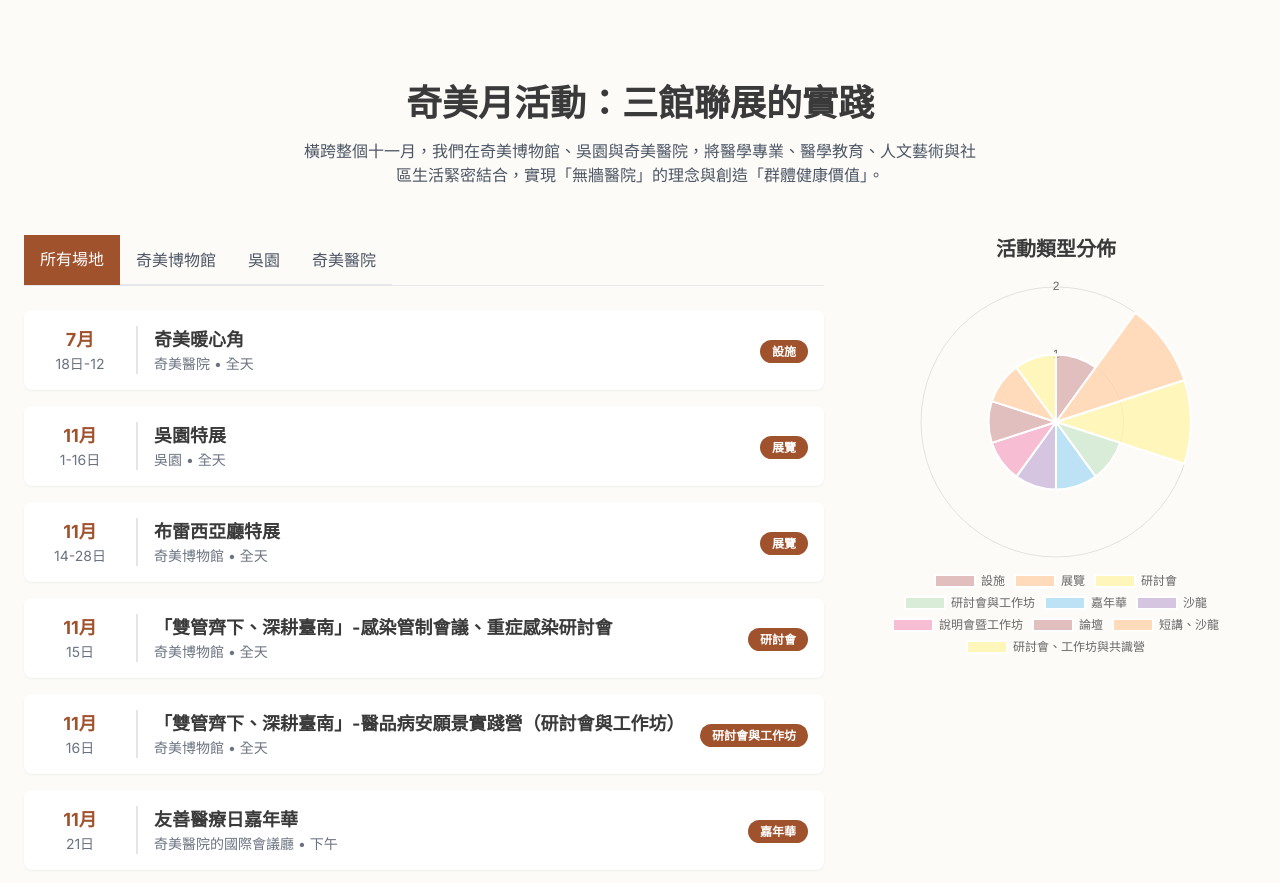
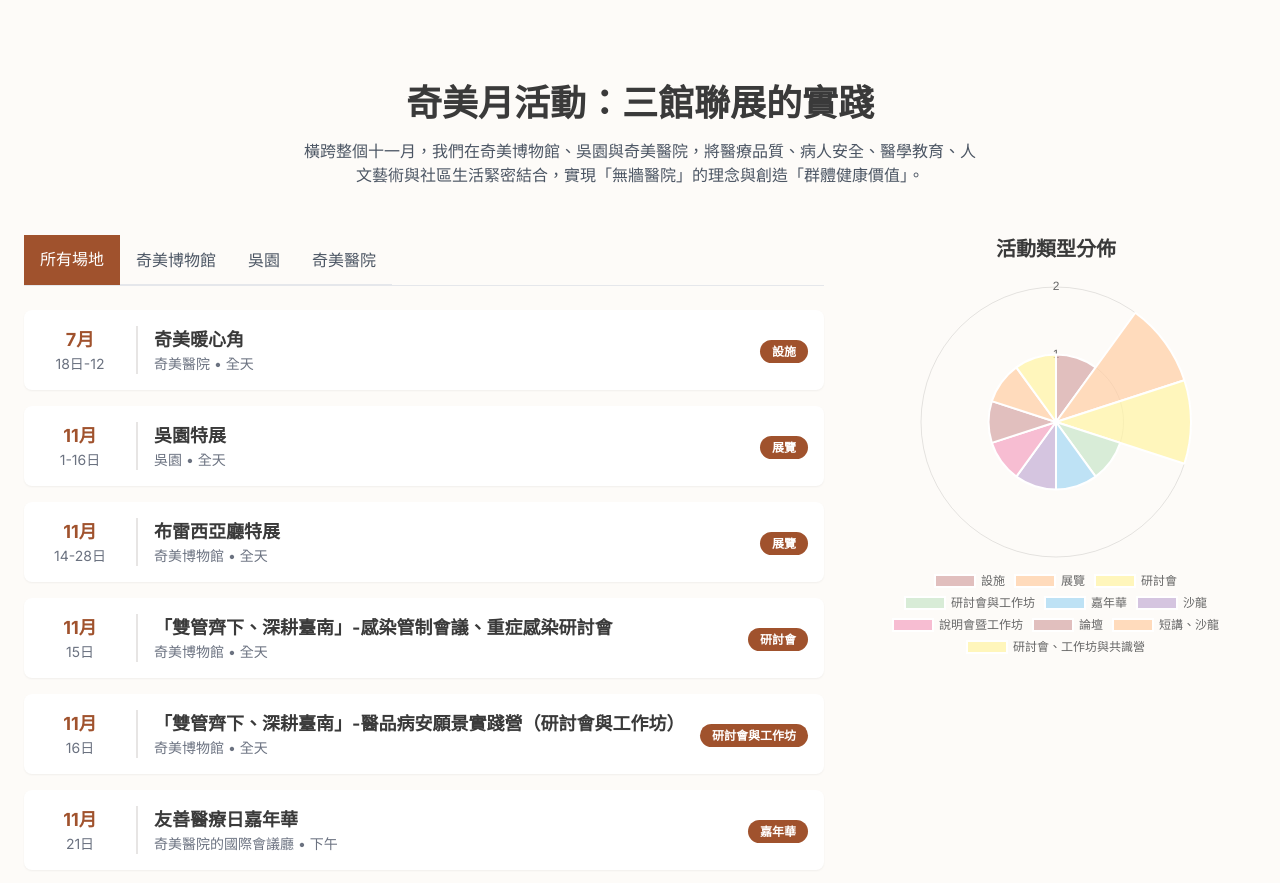
Before and after one commit to qpig0218/ChiMeiMonth2, a plain HTML site: page index.html in a window 1280 px wide. Shown: the part 2320-3203 px from the top of the page. Drawn offline with nearby package versions, Linux system fonts and the light colour scheme.

Commit message:
Update index.html

```diff
--- a/index.html
+++ b/index.html
@@ -177,7 +177,7 @@
             <div class="container mx-auto px-6">
                 <div class="text-center mb-12">
                     <h2 class="text-3xl md:text-4xl font-bold text-[#3A3A3A]">奇美月活動：三館聯展的實踐</h2>
-                    <p class="mt-4 max-w-2xl mx-auto text-gray-600">橫跨整個十一月，我們在奇美博物館、吳園與奇美醫院，將醫學專業、醫學教育、人文藝術與社區生活緊密結合，實現「無牆醫院」的理念與創造「群體健康價值」。</p>
+                    <p class="mt-4 max-w-2xl mx-auto text-gray-600">橫跨整個十一月，我們在奇美博物館、吳園與奇美醫院，將醫療品質、病人安全、醫學教育、人文藝術與社區生活緊密結合，實現「無牆醫院」的理念與創造「群體健康價值」。</p>
                 </div>
 
                 <div class="lg:flex lg:gap-8">
```
